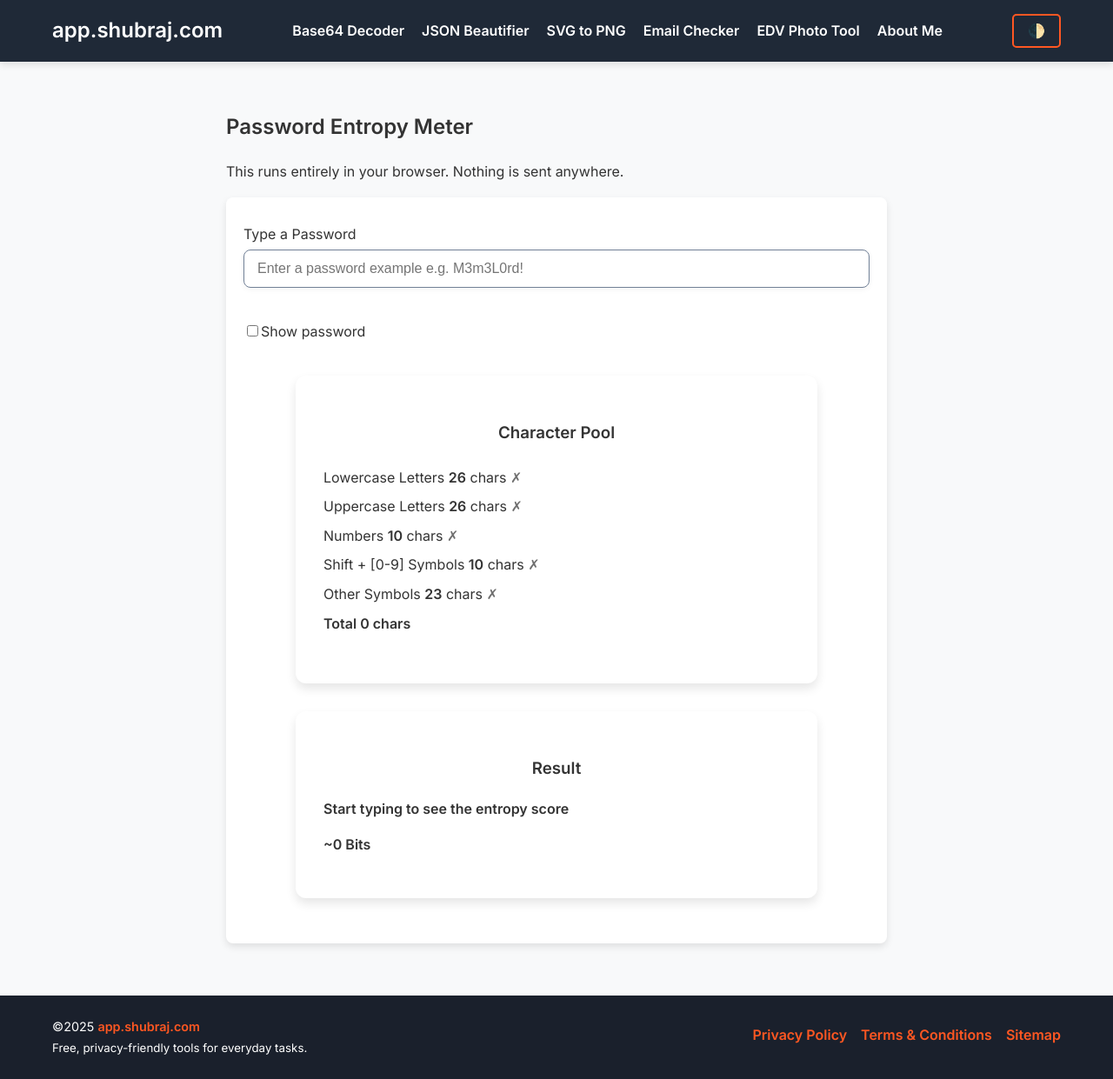
After one commit to shubraj/app.shubraj.com, a Django app: page /password-entropy/ in a window 1280 px wide. The commit adds this page. Shown: the whole page at 87% size. Run offline with Django 5.2, Linux system fonts and the light colour scheme.

Commit message:
feat: add password entropy meter and fix pool calc; style dropdowns; misc tools

```diff
--- /dev/null
+++ b/backend/app/static/app/js/passwordEntropy.js
@@ -0,0 +1,65 @@
+(() => {
+  const $ = (id) => document.getElementById(id);
+  const input = $('pwInput');
+  const bitsOut = $('bitsOut');
+  const poolTotal = $('poolTotal');
+  const resultTag = $('resultTag');
+  const hasLower = $('hasLower');
+  const hasUpper = $('hasUpper');
+  const hasDigit = $('hasDigit');
+  const hasShift = $('hasShift');
+  const hasOther = $('hasOther');
+  const showPw = $('showPw');
+  const clearPw = $('clearPw');
+  if (!input) return;
+
+  const SHIFTS = ')!@#$%^&*('; // shift + 0-9 typical US layout
+  const OTHER = '~`-_=+[]{}|;:\",.<>/?\'';
+  const uniq = (s) => Array.from(new Set(s.split(''))).join('');
+
+  const estimate = (pwd) => {
+    const lower = /[a-z]/.test(pwd);
+    const upper = /[A-Z]/.test(pwd);
+    const digit = /[0-9]/.test(pwd);
+    const shiftClass = /[)!@#$%^&*(]/; // Shift+0-9 symbols
+    const shift = shiftClass.test(pwd);
+    // Other symbols are any non-alphanumeric not part of the shift set
+    const other = /[^A-Za-z0-9]/.test(pwd.replace(shiftClass, ''));
+    let pool = 0;
+    if (lower) pool += 26;
+    if (upper) pool += 26;
+    if (digit) pool += 10;
+    if (shift) pool += 10;
+    if (other) pool += 23;
+    const bits = pwd.length ? (pwd.length * Math.log2(Math.max(1, pool))) : 0;
+    return { lower, upper, digit, shift, other, pool, bits };
+  };
+
+  const feedback = (bits) => {
+    if (bits >= 128) return 'The NSA is scared of you!';
+    if (bits >= 100) return 'Practically uncrackable for centuries.';
+    if (bits >= 89) return 'Good luck cracking that, H4x0r';
+    if (bits >= 75) return 'Strong. Very hard to brute force.';
+    if (bits >= 60) return 'Decent. Consider adding length.';
+    if (bits >= 40) return 'Weak. Add symbols and length.';
+    return 'Very weak. Use a longer passphrase.';
+  };
+
+  const update = () => {
+    const pwd = input.value || '';
+    const { lower, upper, digit, shift, other, pool, bits } = estimate(pwd);
+    hasLower.textContent = lower ? '✓' : '✗';
+    hasUpper.textContent = upper ? '✓' : '✗';
+    hasDigit.textContent = digit ? '✓' : '✗';
+    hasShift.textContent = shift ? '✓' : '✗';
+    hasOther.textContent = other ? '✓' : '✗';
+    poolTotal.textContent = String(pool);
+    bitsOut.textContent = `~${Math.round(bits)} Bits`;
+    resultTag.textContent = pwd ? feedback(bits) : 'Start typing to see the entropy score';
+  };
+
+  input.addEventListener('input', update);
+  showPw?.addEventListener('change', () => { input.type = showPw.checked ? 'text' : 'password'; });
+  clearPw?.addEventListener('click', () => { input.value=''; update(); });
+  update();
+})();
--- /dev/null
+++ b/backend/app/templates/app/password-entropy.html
@@ -0,0 +1,50 @@
+{% extends "app/base.html" %}
+{% load static %}
+
+{% block title %}Password Entropy Meter - Strength & Bits{% endblock %}
+{% block description %}Type a password to see its entropy (bits), character pool, and friendly feedback. All in your browser.{% endblock %}
+{% block keywords %}password entropy, password strength, entropy calculator, bits of entropy{% endblock %}
+{% block og_title %}Password Entropy Meter{% endblock %}
+{% block og_description %}Estimate password entropy with instant feedback and insights.{% endblock %}
+
+{% block breadcrumb_items %}
+<li aria-current="page">Password Entropy</li>
+{% endblock %}
+
+{% block content %}
+<section class="hash-section">
+  <h2>Password Entropy Meter</h2>
+  <p>This runs entirely in your browser. Nothing is sent anywhere.</p>
+
+  <div class="card">
+    <label for="pwInput">Type a Password</label>
+    <input id="pwInput" type="password" class="text-input" placeholder="Enter a password example e.g. M3m3L0rd!" autocomplete="off">
+    <div class="action-buttons" style="justify-content:flex-start; gap:0.5rem;">
+      <label class="flag"><input type="checkbox" id="showPw"><span>Show password</span></label>
+      <!-- <button class="btn" id="clearPw">Clear</button> -->
+    </div>
+
+    <div class="header-info">
+      <h3>Character Pool</h3>
+      <ul>
+        <li>Lowercase Letters <strong>26</strong> chars <span id="hasLower" style="opacity:0.7;"></span></li>
+        <li>Uppercase Letters <strong>26</strong> chars <span id="hasUpper" style="opacity:0.7;"></span></li>
+        <li>Numbers <strong>10</strong> chars <span id="hasDigit" style="opacity:0.7;"></span></li>
+        <li>Shift + [0-9] Symbols <strong>10</strong> chars <span id="hasShift" style="opacity:0.7;"></span></li>
+        <li>Other Symbols <strong>23</strong> chars <span id="hasOther" style="opacity:0.7;"></span></li>
+        <li><strong>Total <span id="poolTotal">0</span> chars</strong></li>
+      </ul>
+    </div>
+
+    <div class="header-info">
+      <h3>Result</h3>
+      <p id="resultTag" style="font-weight:600;">Start typing to see the entropy score</p>
+      <p><strong id="bitsOut">~0 Bits</strong></p>
+    </div>
+  </div>
+</section>
+{% endblock %}
+
+{% block scripts %}
+<script src="{% static 'app/js/passwordEntropy.js' %}"></script>
+{% endblock %}
--- a/backend/app/urls.py
+++ b/backend/app/urls.py
@@ -4,7 +4,7 @@ from .views import (
     Base64Encoder,BcryptGenerator,CloudflareEmailDecoder,ColorConverter,CSSBeautifier,
     EmailChecker,ImageColorPicker,IPaddressLookup,JSONBeautifier,MarkdownEditor,
     MD5Generator,RandomPasswordGenerator,SHAGenerator,SVGtoJPG,SVGtoPNG,
-    WhatIsMyHeaders,WordCounter,PrivacyPolicy,TermsAndConditions,DVPhotoTool,ImageCompressor,ImageResizer,URLEncoderDecoder,JWTDecoder,UUIDULIDGenerator,UnixTimestampConverter,RegexTester,TextDiffChecker,QRCodeGenerator,MarkdownHtmlConverter,ImageBackgroundRemover,CSVJSONConverter
+    WhatIsMyHeaders,WordCounter,PrivacyPolicy,TermsAndConditions,DVPhotoTool,ImageCompressor,ImageResizer,URLEncoderDecoder,JWTDecoder,UUIDULIDGenerator,UnixTimestampConverter,RegexTester,TextDiffChecker,QRCodeGenerator,MarkdownHtmlConverter,ImageBackgroundRemover,CSVJSONConverter,CaseConverter,PasswordEntropy
 )
 
 app_name = "app_app"
@@ -29,6 +29,8 @@ urlpatterns = [
     path("markdown-html-converter/",MarkdownHtmlConverter.as_view(),name="markdown_html_converter"),
     path("image-background-remover/",ImageBackgroundRemover.as_view(),name="image_background_remover"),
     path("csv-json-converter/",CSVJSONConverter.as_view(),name="csv_json_converter"),
+    path("case-converter/",CaseConverter.as_view(),name="case_converter"),
+    path("password-entropy/",PasswordEntropy.as_view(),name="password_entropy"),
     path("svg-to-jpg/",SVGtoJPG.as_view(),name="svg_to_jpg"),
     path("sha-generator/",SHAGenerator.as_view(),name="sha_generator"),
     path("random-password-generator/",RandomPasswordGenerator.as_view(),name="random_password_generator"),
--- a/backend/app/views.py
+++ b/backend/app/views.py
@@ -322,3 +322,9 @@ class ImageBackgroundRemover(View):
 
 class CSVJSONConverter(TemplateView):
     template_name = "app/csv-json-converter.html"
+
+class CaseConverter(TemplateView):
+    template_name = "app/case-converter.html"
+
+class PasswordEntropy(TemplateView):
+    template_name = "app/password-entropy.html"
```
Also changed, not shown: backend/app/static/app/js/caseConverter.js (added, +47 -0 lines), backend/app/templates/app/case-converter.html (added, +45 -0 lines), backend/app/templates/app/index.html (+8 -0 lines).
